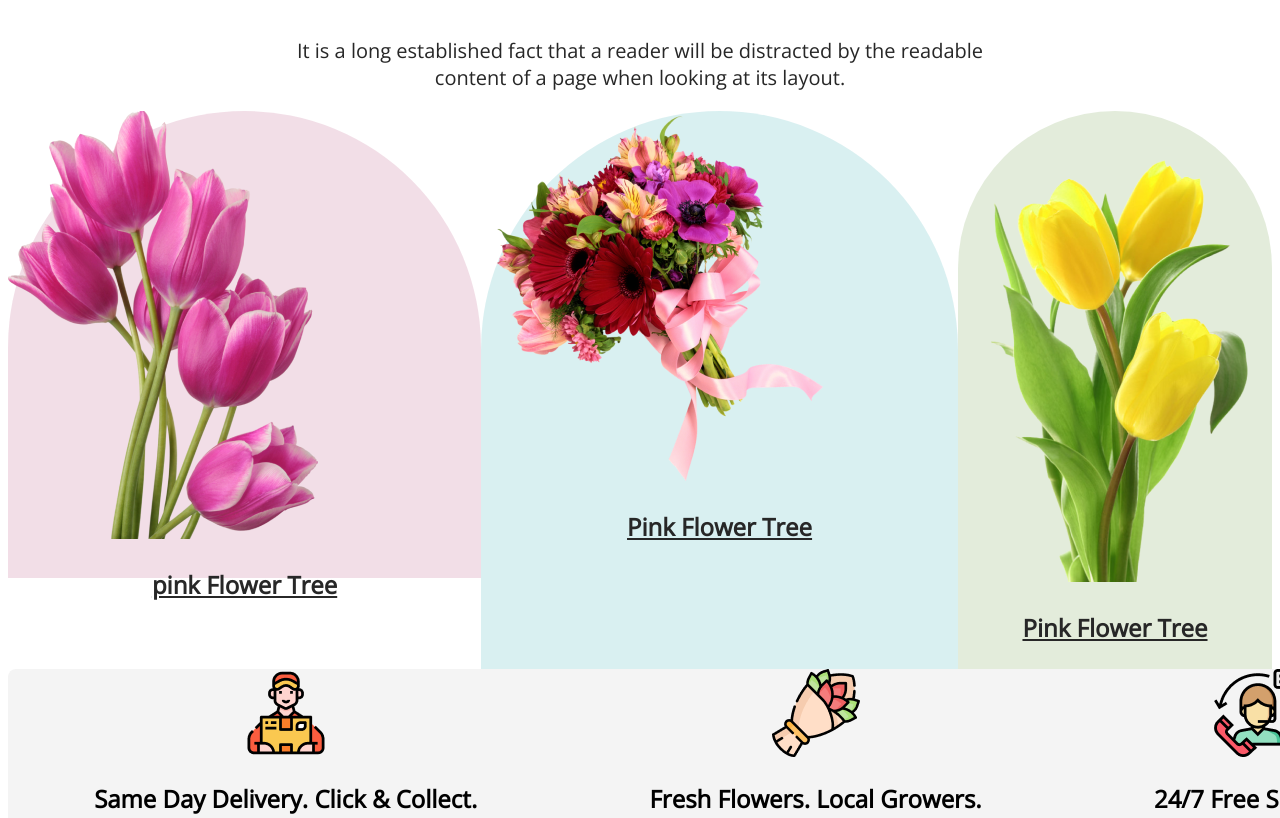
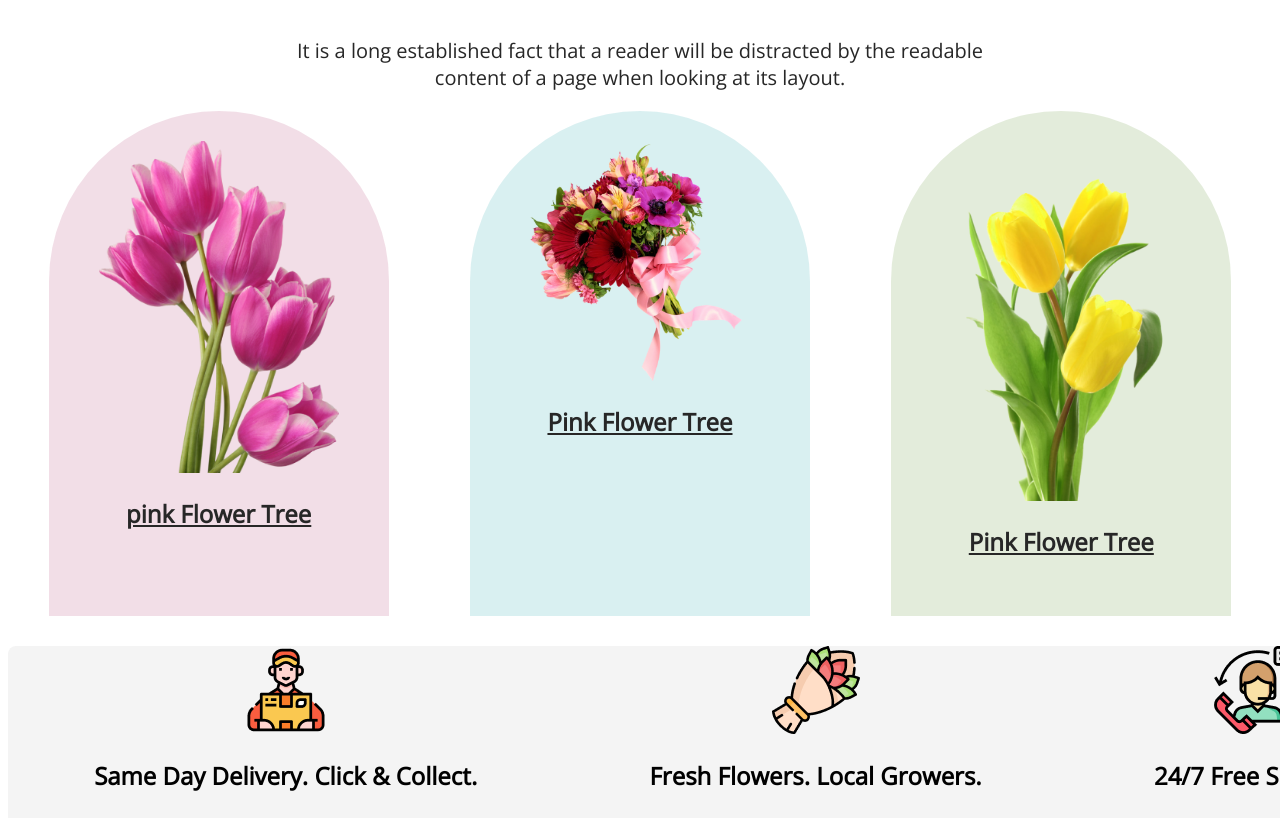
Before and after one commit to mdjobayeradnan/my-first-assignment, a plain HTML site: page index.html in a window 1280 px wide. Shown: the part 949-1767 px from the top of the page. Drawn offline with nearby package versions, Linux system fonts and the light colour scheme.

Commit message:
finished

```diff
--- a/index.html
+++ b/index.html
@@ -1,5 +1,6 @@
 <!DOCTYPE html>
 <html lang="en">
+
 <head>
     <meta charset="UTF-8">
     <meta name="viewport" content="width=device-width, initial-scale=1.0">
@@ -9,47 +10,43 @@
     <link rel="stylesheet" href="styles/color.css">
     <title>my first assignment</title>
 </head>
+
 <body>
     <header>
         <div class="banner">
             <div>
                 <h1 class="banner-title">
-        Let's make <br> beautiful flowers a  <br>
+                    Let's make <br> beautiful flowers a <br>
                     part of your life.
                 </h1>
-
-<p class="banner-description"> It is a long established fact that a reader will be distracted by the readable  <br>content of a page when looking at its layout. The point of using Lorem Ipsum is <br>that it has a more-or-less normal distribution of letters.</p>
-<button class="btn-primary"> Shop Now</button></div>
-
-
-    <img class="profile-pic" src="Flower Asset/pngwing 10.png"
-   alt="">
+                <p class="banner-description"> It is a long established fact that a reader will be distracted by the
+                    readable <br>content of a page when looking at its layout. The point of using Lorem Ipsum is
+                    <br>that it has a more-or-less normal distribution of letters.
+                </p>
+                <button class="btn-primary"> Shop Now</button>
             </div>
-
-
-
-
-
-
-
+            <img class="profile-pic" src="Flower Asset/pngwing 10.png" alt="">
+        </div>
     </header>
     <main>
 
         <section class="about">
-            <h2 class="about-title">  Our Featured Flowers</h2>
-            <p  class="about-sub-title">  It is a long established fact that a reader will be distracted by the readable <br> content of a page when looking at its layout.</p>
+            <h2 class="about-title"> Our Featured Flowers</h2>
+            <p class="about-sub-title"> It is a long established fact that a reader will be distracted by the readable
+                <br> content of a page when looking at its layout.
+            </p>
             <div class="flower-container">
 
-<div class="flower-one">
+                <div class="flower flower-one">
                     <img src="Flower Asset/pngwing 6.png" alt="">
-    <h3  class="text-item"> pink Flower Tree</h3>
+                    <h3 class="text-item"> pink Flower Tree</h3>
                 </div>
 
-    <div class="flower-two">
+                <div class="flower flower-two">
                     <img src="Flower Asset/pngwing 5.png" alt="">
                     <h3 class="text-item">Pink Flower Tree</h3>
                 </div>
-    <div class="flower-three">
+                <div class="flower flower-three">
                     <img src="Flower Asset/pngwing 7.png" alt="">
                     <h3 class="text-item">Pink Flower Tree</h3>
                 </div>
@@ -121,7 +118,8 @@
 
 
 
-                    <br> <h3 class="break-line"> content of a page when looking at its layout.</h3>
+                        <br>
+                    <h3 class="break-line"> content of a page when looking at its layout.</h3>
                     </p>
 
                     <button class="btn-two"> Sign Up</button>
@@ -136,7 +134,8 @@
                 <div>
                     <h3>Instagram</h3>
 
-    <p class="insta-description"> It is a long established fact that a reader will be distracted by the readable <br>
+                    <p class="insta-description"> It is a long established fact that a reader will be distracted by the
+                        readable <br>
                         content of a page when looking at its layout. </p>
 
 
@@ -163,11 +162,11 @@
 
         <section class="Latest Deals">
             <div class="back-image">
-        <div >
+                <div>
                     <h3 class="image-title"> Get The Latest Deals</h3>
-           <h2  class="image-description"> $30 coupon for first shopping</h2>
+                    <h2 class="image-description"> $30 coupon for first shopping</h2>
                 </div>
-        <input class="email"   type="email" placeholder="Enter your email here...." name="" id="">
+                <input class="email" type="email" placeholder="Enter your email here...." name="" id="">
                 <button class="last-btn" type="submit">Subscribe</button>
             </div>
 
@@ -176,13 +175,13 @@
 
 
     </main>
-    <footer
-        div  class="end">
-        <h3  class="white" > <span  class="last-one-btn">Flower</span> Shop</h3>
+    <footer div class="end">
+        <h3 class="white"> <span class="last-one-btn">Flower</span> Shop</h3>
         <p class="end-description"> It is a long established fact that a reader will be distracted by the readable <br>
             content of a page when looking at its layout.</p>
-            <p class="bye">    @2020-2023, FlowerShop.com. All rights reserved. </p>
+        <p class="bye"> @2020-2023, FlowerShop.com. All rights reserved. </p>
         </div>
     </footer>
 </body>
+
 </html>
--- a/styles/color.css
+++ b/styles/color.css
@@ -1,20 +1,20 @@
-
-body{
+body {
     font-family: 'Open Sans', sans-serif;
+    overflow-x: hidden;
 }
 
-.banner{
-
-    background: rgba(229, 84, 115, 0.10) ;
+.banner {
+    background: rgba(229, 84, 115, 0.10);
     width: 1920px;
     height: 850px;
     display: flex;
-align-items:center;
+    align-items: center;
     justify-content: space-around;
 
 
 }
-.profile-pic{
+
+.profile-pic {
     width: 300px;
     height: 700px;
     background: url(<path-to-image>), lightgray / cover no-repeat;
@@ -22,7 +22,7 @@ margin-right: 600px;
 
 }
 
-    .banner-title{
+.banner-title {
     color: #272727;
 
     font-size: 40px;
@@ -33,7 +33,7 @@ font-weight: 80;
 
 
 
-.banner-description{
+.banner-description {
     color: rgba(39, 39, 39, 0.60);
 
     font-size: 18px;
@@ -41,7 +41,8 @@ font-size: 18px;
     font-weight: 400;
 
 }
-.btn-primary{
+
+.btn-primary {
     border-radius: 8px;
     background: #E55473;
     padding: 20px 43px;
@@ -55,26 +56,28 @@ font-weight: 100;
 
 
 
-.about-title{
+.about-title {
     text-align: center;
     color: #272727;
 
 
     font-size: 40px;
     font-weight: 800;
-margin-bottom:0px ;
+    margin-bottom: 0px;
 
 }
-.about-sub-title{
+
+.about-sub-title {
     text-align: center;
     color: #272727;
-    margin-top:40px;
+    margin-top: 40px;
 
 
     font-size: 20px;
     font-weight: 400;
 }
-.flower-container{
+
+.flower-container {
     background: #FFF;
     /* width: 1920px;*/
     justify-content: space-around;
@@ -84,9 +87,9 @@ display: flex;
     display: flex;
 }
 
-.text-item{
+.text-item {
     color: #272727;
-text-align:center;
+    text-align: center;
 
     font-size: 24px;
 
@@ -95,34 +98,56 @@ margin-bottom: 20px;
 
     text-decoration-line: underline;
 }
-.flower-one{
-    border-radius: 300px 300px 0px 0px;
-background: rgba(167, 33, 98, 0.15);
-width: 500px;
-height: 467px;
 
 
-}
-.flower-two{
 
-    border-radius: 300px 300px 0px 0px;
-    background: rgba(5, 151, 160, 0.15);
-    margin-top: px;
-    width: 504px;
-height: 558px;
-
+.flower>img {
+    width: 80%;
 
 }
-.flower-three{
-    margin-bottom:px;
 
+.flower-one {
+    background: rgba(167, 33, 98, 0.15);
     border-radius: 300px 300px 0px 0px;
-    background: rgba(71, 125, 17, 0.15);
+    /* background: rgba(167, 33, 98, 0.15); */
+    padding: 30px 20px 0 20px;
+    height: 475px;
+    width: 300px;
+    display: flex;
+    flex-direction: column;
+    align-items: center;
+    margin-bottom: 30px;
 }
 
-.hot-deal-container{
+.flower-two {
+    background: rgba(5, 151, 160, 0.15);
+    border-radius: 300px 300px 0px 0px;
+    /* background: rgba(167, 33, 98, 0.15); */
+    padding: 30px 20px 0 20px;
+    height: 475px;
+    width: 300px;
     display: flex;
-    justify-content:space-around;
+    flex-direction: column;
+    align-items: center;
+    margin-bottom: 30px;
+}
+
+.flower-three {
+    background: rgba(71, 125, 17, 0.15);
+    border-radius: 300px 300px 0px 0px;
+    /* background: rgba(167, 33, 98, 0.15); */
+    padding: 30px 20px 0 20px;
+    height: 475px;
+    width: 300px;
+    display: flex;
+    flex-direction: column;
+    align-items: center;
+    margin-bottom: 30px;
+}
+
+.hot-deal-container {
+    display: flex;
+    justify-content: space-around;
     align-items: center;
     border-radius: 8px;
     background: rgba(229, 84, 115, 0.05);
@@ -132,21 +157,24 @@ color: rgba(39, 39, 39, 0.60);
 
     font-size: 18px;
     font-weight: 400;
-line-height: 30px; /* 166.667% */}
+    line-height: 30px;
+    /* 166.667% */
+}
 
 
 
 
 
 
-.four{
-    margin-right:100px;
+.four {
+    margin-right: 100px;
     width: 318px;
     height: 420px;
 
 }
-.hot-deal-title{
-margin-left:200px;
+
+.hot-deal-title {
+    margin-left: 200px;
     color: #272727;
     font-size: 40px;
 
@@ -154,7 +182,7 @@ font-weight: 800;
 
 }
 
-.pink{
+.pink {
     color: #E55473;
 
     font-size: 40px;
@@ -163,10 +191,11 @@ font-weight: 800;
 
 }
 
-.hot-deal-description{
+.hot-deal-description {
     margin-left: 160px;
 }
-.break-line{
+
+.break-line {
     color: rgba(39, 39, 39, 0.60);
     margin-left: 300px;
 
@@ -176,7 +205,7 @@ font-weight: 400;
 
 }
 
-.btn-two{
+.btn-two {
     border-radius: 8px;
     background: #E55473;
     margin-left: 400px;
@@ -194,7 +223,7 @@ font-weight: 700;
 }
 
 
-.insta-title{
+.insta-title {
     color: #272727;
     text-align: center;
     font-family: Lato;
@@ -203,7 +232,8 @@ font-style: normal;
     font-weight: 800;
     line-height: normal;
 }
-.insta-description{
+
+.insta-description {
     color: rgba(39, 39, 39, 0.60);
 
 
@@ -212,21 +242,23 @@ font-size: 18px;
     font-weight: 400;
 
 }
-.flower-4{
+
+.flower-4 {
     justify-content: space-around;
-    gap:24px ;
+    gap: 24px;
 }
 
-.back-image{
-    background-image: url('Rectangle\ 9.png');
+.back-image {
+    background-image: url('./Rectangle\ 9.png');
 
     border-radius: 8px;
-    background: url(<path-to-image>), lightgray 0px -203.444px / 100% 213.755% no-repeat;
+    /* background: url(<path-to-image>), lightgray 0px -203.444px / 100% 213.755% no-repeat; */
     width: 1440px;
     height: 449px;
     flex-shrink: 0;
 }
-  .image-title{
+
+.image-title {
     color: #272727;
     text-align: center;
 
@@ -236,24 +268,28 @@ font-weight: 400;
 
 
 }
-  .image-description{
+
+.image-description {
     color: rgba(39, 39, 39, 0.60);
     text-align: center;
     font-family: Lato;
     font-size: 18px;
     font-style: normal;
     font-weight: 400;
-    line-height: 30px; /* 166.667% */
+    line-height: 30px;
+    /* 166.667% */
 }
-  .email{
+
+.email {
     width: 700px;
     height: 64px;
     flex-shrink: 0;
     border-radius: 8px;
     background: #FFF;
-margin-left:350px;
+    margin-left: 350px;
 }
-  .last-btn{
+
+.last-btn {
     width: 150px;
     height: 64px;
 
@@ -276,7 +312,8 @@ font-weight: 700;
 
 
 }
-  .last-one-btn{
+
+.last-one-btn {
     color: #E55473;
 
     font-size: 48px;
@@ -285,22 +322,26 @@ font-weight: 800;
 
 
 }
-  .end{
+
+.end {
     background: #111010;
     width: 1922px;
     height: 449px;
 
 }
-  .white{
+
+.white {
     color: #FFF;
     text-align: center;
-    margin-right:500px ;
+    margin-right: 500px;
 
     font-size: 48px;
 
     font-weight: 800;
 
-  }.end-description{
+}
+
+.end-description {
 
 
 
@@ -312,17 +353,19 @@ font-weight: 800;
     font-weight: 400;
 
 }
-  .bye{
+
+.bye {
     color: rgba(255, 255, 255, 0.40);
-text-align:center;
-margin-right:500px;
+    text-align: center;
+    margin-right: 500px;
     font-size: 16px;
     margin-top: 32px;
 
     font-weight: 400;
 
 }
-  .Delivery{
+
+.Delivery {
     display: flex;
     justify-content: space-around;
     text-align: center;
```
Lines whose indentation alone changed are shown as unchanged.
